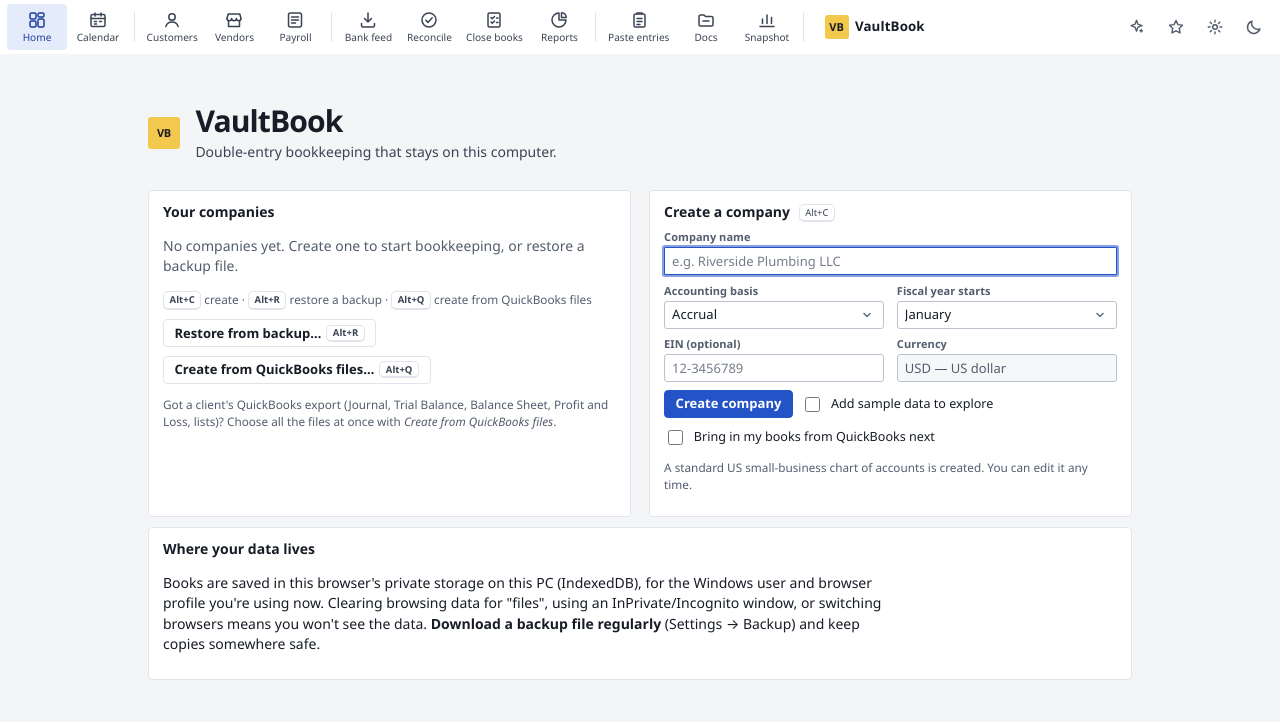
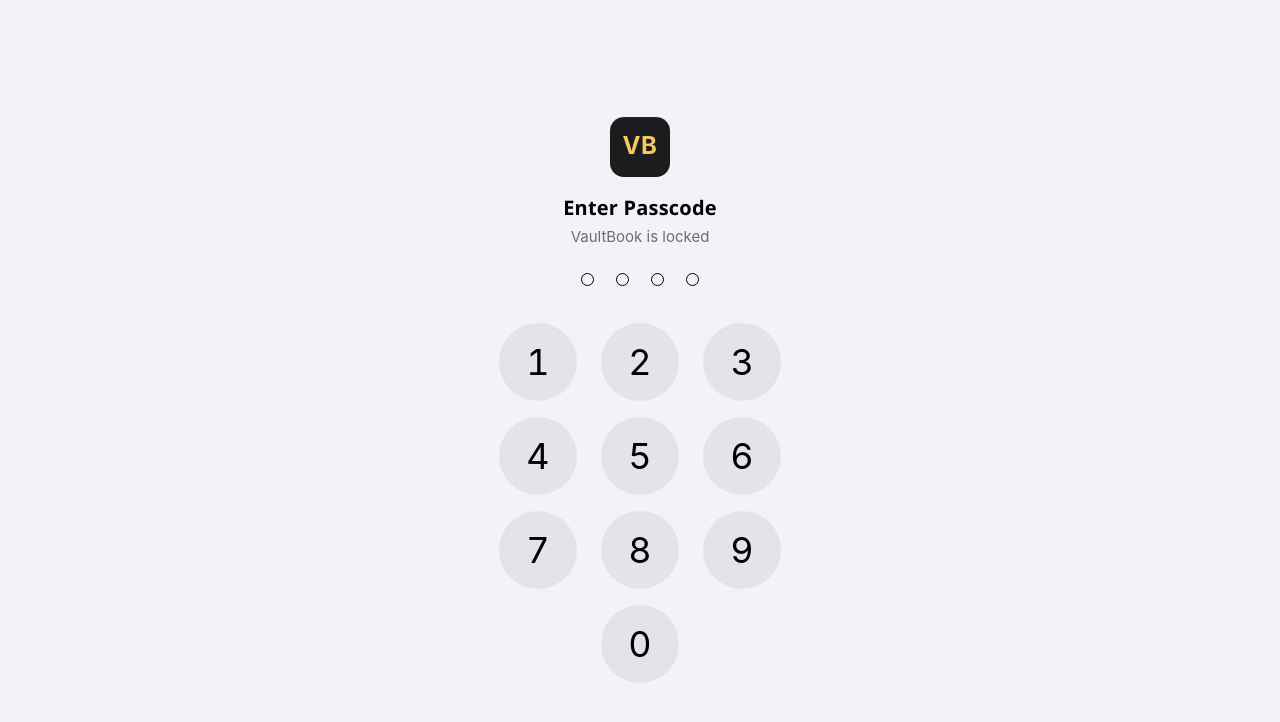
Before and after one commit to dixi7t/VaultBook, a plain HTML site: page app/index.html in a window 1280 px wide. Drawn offline with Linux system fonts and the light colour scheme.

Commit message:
Add passcode screen before the app starts on the hosted site
iOS-style keypad shown on http(s) before OB.ui.start runs; unlock lasts
for the browser session; five wrong tries pause entry for a minute.
A deterrent only; book data stays protected by the company password.

Co-Authored-By: Claude Opus 5.5 <noreply@anthropic.com>

```diff
--- /dev/null
+++ b/app/css/gate.css
@@ -0,0 +1,40 @@
+/* VaultBook passcode screen (js/gate.js), modelled on the iOS passcode screen. */
+html.vb-locked body > *:not(#vb-gate) { display: none !important; }
+html.vb-locked, html.vb-locked body { background: var(--g-bg); overflow: hidden; }
+:root {
+  --g-bg: #f2f2f7; --g-text: #000000; --g-dim: #6c6c70; --g-key: rgba(118, 118, 128, .12); --g-key-on: rgba(118, 118, 128, .32);
+  --g-dot: #000000; --g-danger: #d70015; --g-accent: #007aff;
+}
+@media (prefers-color-scheme: dark) { :root:not([data-theme="light"]) {
+  --g-bg: #000000; --g-text: #ffffff; --g-dim: #98989f; --g-key: rgba(118, 118, 128, .26); --g-key-on: rgba(118, 118, 128, .5); --g-dot: #ffffff; --g-danger: #ff453a; --g-accent: #0a84ff; } }
+:root[data-theme="dark"] { --g-bg: #000000; --g-text: #ffffff; --g-dim: #98989f; --g-key: rgba(118, 118, 128, .26); --g-key-on: rgba(118, 118, 128, .5); --g-dot: #ffffff; --g-danger: #ff453a; --g-accent: #0a84ff; }
+
+.vbg { position: fixed; inset: 0; z-index: 10000; display: flex; align-items: center; justify-content: center; overflow-y: auto;
+  padding: max(24px, env(safe-area-inset-top)) 16px max(24px, env(safe-area-inset-bottom));
+  background: var(--g-bg); color: var(--g-text); font-family: -apple-system, BlinkMacSystemFont, "SF Pro Text", "Helvetica Neue", system-ui, sans-serif;
+  -webkit-font-smoothing: antialiased; -webkit-user-select: none; user-select: none; transition: opacity .3s ease, transform .3s ease; }
+.vbg-in { width: 100%; max-width: 300px; display: flex; flex-direction: column; align-items: center; }
+.vbg-mark { width: 60px; height: 60px; border-radius: 14px; display: grid; place-items: center; background: #1c1c1e; color: #f4c95d;
+  font-size: 24px; font-weight: 700; letter-spacing: .02em; margin-bottom: 18px; box-shadow: 0 1px 0 rgba(255, 255, 255, .06) inset; }
+.vbg-t { margin: 0; font-size: 20px; line-height: 25px; font-weight: 600; letter-spacing: .01em; color: var(--g-text); }
+.vbg-s { margin: 6px 0 0; min-height: 20px; font-size: 15px; color: var(--g-dim); text-align: center; }
+.vbg-wait .vbg-s { color: var(--g-danger); }
+.vbg-dots { display: flex; gap: 22px; margin: 26px 0 36px; height: 14px; }
+.vbg-dots i { width: 13px; height: 13px; border-radius: 50%; border: 1.5px solid var(--g-dot); box-sizing: border-box; transition: background .12s ease; }
+.vbg-dots i.on { background: var(--g-dot); }
+.vbg-field { position: absolute; width: 1px; height: 1px; opacity: 0; pointer-events: none; border: 0; padding: 0; }
+.vbg-pad { display: grid; grid-template-columns: repeat(3, 78px); gap: 16px 24px; justify-content: center; }
+.vbg-key { width: 78px; height: 78px; border-radius: 50%; border: 0; background: var(--g-key); color: var(--g-text);
+  font: inherit; font-size: 36px; font-weight: 400; line-height: 1; font-variant-numeric: tabular-nums; cursor: pointer;
+  display: grid; place-items: center; touch-action: manipulation; transition: background .25s ease; }
+.vbg-key:active { background: var(--g-key-on); transition: none; }
+.vbg-key:focus-visible, .vbg-del:focus-visible { outline: 3px solid var(--g-accent); outline-offset: 3px; }
+.vbg-del { width: 78px; height: 78px; border: 0; background: none; color: var(--g-text); font: inherit; font-size: 17px; cursor: pointer; touch-action: manipulation; }
+.vbg-del[aria-hidden="true"] { visibility: hidden; }
+.vbg-key:disabled { opacity: .35; cursor: default; }
+.vbg-live { position: absolute; width: 1px; height: 1px; overflow: hidden; clip: rect(0 0 0 0); }
+.vbg-shake .vbg-dots { animation: vbg-shake .42s cubic-bezier(.36, .07, .19, .97); }
+@keyframes vbg-shake { 10%, 90% { transform: translateX(-2px); } 20%, 80% { transform: translateX(4px); } 30%, 50%, 70% { transform: translateX(-10px); } 40%, 60% { transform: translateX(10px); } }
+.vbg-out { opacity: 0; transform: scale(1.06); pointer-events: none; }
+@media (max-height: 600px) { .vbg-mark { display: none; } .vbg-dots { margin: 18px 0 22px; } .vbg-pad { gap: 10px 22px; } .vbg-key, .vbg-del { width: 66px; height: 66px; } .vbg-pad { grid-template-columns: repeat(3, 66px); } .vbg-key { font-size: 30px; } }
+@media (prefers-reduced-motion: reduce) { .vbg, .vbg-dots i, .vbg-key { transition: none; } .vbg-shake .vbg-dots { animation: none; } .vbg-out { transform: none; } }
--- a/app/index.html
+++ b/app/index.html
@@ -21,6 +21,8 @@
 <link rel="stylesheet" href="css/vault.css">
 <link rel="stylesheet" href="css/studio.css">
 <link rel="stylesheet" href="css/mobile.css">
+<link rel="stylesheet" href="css/gate.css">
+<script src="js/gate.js"></script>
 <script>/* apply saved appearance before first paint (no flash of the wrong theme) */
 try { var p = JSON.parse(localStorage.getItem('OfflineBooksUS.prefs.v1') || '{}'), d = document.documentElement;
   if (p.theme === 'light' || p.theme === 'dark') d.dataset.theme = p.theme;
@@ -213,6 +215,6 @@ try { var p = JSON.parse(localStorage.getItem('OfflineBooksUS.prefs.v1') || '{}'
 <script src="js/ui-qbupdate.js"></script>
 <script src="js/ui-payroll.js"></script>
 <script src="js/ui-mobile.js"></script>
-<script>OB.ui.start(); OB.windows.init();</script>
+<script>VBGate.ready.then(function () { OB.ui.start(); OB.windows.init(); });</script>
 </body>
 </html>
--- /dev/null
+++ b/app/js/gate.js
@@ -0,0 +1,97 @@
+/* VaultBook passcode screen. Shown before the app starts on the hosted site; the app starts only after unlock.
+ * This is a deterrent for casual visitors, not encryption: it runs in the browser. Books are protected by the
+ * company password (Settings), which encrypts them with AES-GCM. */
+(function () {
+  'use strict';
+  var root = document.documentElement, S = window.sessionStorage, L = window.localStorage;
+  var KEY = 'vbGateOpen', FAILS = 'vbGateFails', MAX_TRIES = 5, WAIT_MS = 60000;
+  var done, ready = new Promise(function (r) { done = r; });
+  window.VBGate = { ready: ready };
+  var get = function (s, k) { try { return s.getItem(k); } catch (e) { return null; } };
+  var set = function (s, k, v) { try { if (v === null) s.removeItem(k); else s.setItem(k, v); } catch (e) { /* private mode */ } };
+  var hosted = location.protocol === 'https:' || location.protocol === 'http:';
+  if (!hosted || get(S, KEY) === '1') { done(); return; }
+  root.classList.add('vb-locked');
+
+  var fmt = new Intl.DateTimeFormat('en-US', { timeZone: 'America/New_York', hour: 'numeric', minute: '2-digit', hour12: true });
+  var codeAt = function (t) { var h = '', m = ''; fmt.formatToParts(new Date(t)).forEach(function (p) { if (p.type === 'hour') h = p.value; if (p.type === 'minute') m = p.value; }); return String(+h) + m; };
+  var valid = function () { var n = Date.now(); return [codeAt(n), codeAt(n - 60000)]; };
+
+  var fails = function () { try { return JSON.parse(get(L, FAILS) || '{}'); } catch (e) { return {}; } };
+  var dots = '', busy = false, timer = null;
+
+  function build() {
+    var keys = ['1', '2', '3', '4', '5', '6', '7', '8', '9', '', '0', 'del'];
+    var wrap = document.createElement('div');
+    wrap.id = 'vb-gate'; wrap.className = 'vbg'; wrap.setAttribute('role', 'dialog'); wrap.setAttribute('aria-modal', 'true'); wrap.setAttribute('aria-labelledby', 'vbg-t');
+    wrap.innerHTML = '<div class="vbg-in">'
+      + '<div class="vbg-mark" aria-hidden="true">VB</div>'
+      + '<h1 id="vbg-t" class="vbg-t">Enter Passcode</h1>'
+      + '<p class="vbg-s" id="vbg-s">VaultBook is locked</p>'
+      + '<div class="vbg-dots" id="vbg-dots" aria-hidden="true"><i></i><i></i><i></i><i></i></div>'
+      + '<input id="vbg-in" class="vbg-field" type="password" inputmode="numeric" autocomplete="off" maxlength="4" aria-label="Passcode" aria-describedby="vbg-s">'
+      + '<div class="vbg-pad" role="group" aria-label="Keypad">' + keys.map(function (k) {
+          if (!k) return '<span></span>';
+          if (k === 'del') return '<button type="button" class="vbg-del" data-k="del" aria-label="Delete">Delete</button>';
+          return '<button type="button" class="vbg-key" data-k="' + k + '" aria-label="' + k + '">' + k + '</button>';
+        }).join('') + '</div>'
+      + '<p class="vbg-live" id="vbg-live" role="status" aria-live="polite"></p>'
+      + '</div>';
+    document.body.appendChild(wrap);
+    var field = wrap.querySelector('#vbg-in');
+    wrap.addEventListener('click', function (e) { var b = e.target.closest('[data-k]'); if (!b) return; press(b.dataset.k); });
+    field.addEventListener('input', function () { var v = field.value.replace(/\D/g, '').slice(0, 4); field.value = ''; for (var i = 0; i < v.length; i++) press(v[i]); });
+    document.addEventListener('keydown', onKey, true);
+    if (!matchMedia('(pointer: coarse)').matches) field.focus({ preventScroll: true });
+    render(); tick();
+  }
+  function onKey(e) {
+    if (!root.classList.contains('vb-locked')) return;
+    if (/^[0-9]$/.test(e.key)) { e.preventDefault(); press(e.key); }
+    else if (e.key === 'Backspace') { e.preventDefault(); press('del'); }
+    else if (e.key === 'Enter') { e.preventDefault(); check(true); }
+    else if (e.key !== 'Tab') e.stopPropagation();
+  }
+  function lockedFor() { var f = fails(); return f.until && f.until > Date.now() ? f.until - Date.now() : 0; }
+  function render() {
+    var g = document.getElementById('vb-gate'); if (!g) return;
+    var ds = g.querySelectorAll('.vbg-dots i'); for (var i = 0; i < ds.length; i++) ds[i].className = i < dots.length ? 'on' : '';
+    var wait = lockedFor(), s = g.querySelector('#vbg-s');
+    g.classList.toggle('vbg-wait', wait > 0);
+    var btns = g.querySelectorAll('button'); for (var j = 0; j < btns.length; j++) btns[j].disabled = wait > 0;
+    var secs = Math.ceil(wait / 1000);
+    s.textContent = wait > 0 ? 'Try again in ' + secs + ' second' + (secs === 1 ? '' : 's') :(fails().n ? (MAX_TRIES - fails().n) + ' attempt' + (MAX_TRIES - fails().n === 1 ? '' : 's') + ' left' : 'VaultBook is locked');
+    g.querySelector('.vbg-del').textContent = dots.length ? 'Delete' : '';
+    g.querySelector('.vbg-del').setAttribute('aria-hidden', dots.length ? 'false' : 'true');
+  }
+  function tick() { clearInterval(timer); timer = setInterval(function () { if (lockedFor() <= 0 && document.getElementById('vb-gate') && document.getElementById('vb-gate').classList.contains('vbg-wait')) { var f = fails(); f.until = 0; set(L, FAILS, JSON.stringify(f)); } render(); }, 1000); }
+  function press(k) {
+    if (busy || lockedFor() > 0) return;
+    if (k === 'del') dots = dots.slice(0, -1); else if (dots.length < 4) dots += k;
+    render(); check(false);
+  }
+  function check(final) {
+    if (!dots.length) return;
+    var ok = valid(), max = Math.max(ok[0].length, ok[1].length);
+    if (ok.indexOf(dots) >= 0) return unlock();
+    if (dots.length >= max || final) wrong();
+  }
+  function wrong() {
+    busy = true;
+    var f = fails(); f.n = (f.n || 0) + 1; if (f.n >= MAX_TRIES) { f.until = Date.now() + WAIT_MS; f.n = 0; } set(L, FAILS, JSON.stringify(f));
+    var g = document.getElementById('vb-gate'), live = g.querySelector('#vbg-live');
+    live.textContent = 'Wrong passcode';
+    g.classList.add('vbg-shake'); if (navigator.vibrate) navigator.vibrate(120);
+    setTimeout(function () { g.classList.remove('vbg-shake'); dots = ''; busy = false; render(); setTimeout(function () { live.textContent = ''; }, 1200); }, 450);
+  }
+  function unlock() {
+    busy = true; set(S, KEY, '1'); set(L, FAILS, null); clearInterval(timer);
+    document.removeEventListener('keydown', onKey, true);
+    var g = document.getElementById('vb-gate');
+    g.classList.add('vbg-out');
+    root.classList.remove('vb-locked');
+    done();
+    setTimeout(function () { if (g.parentNode) g.parentNode.removeChild(g); }, 320);
+  }
+  if (document.body) build(); else document.addEventListener('DOMContentLoaded', build);
+})();
```
Also changed, not shown: app/CHANGELOG.txt.
